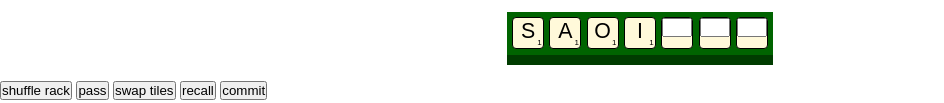
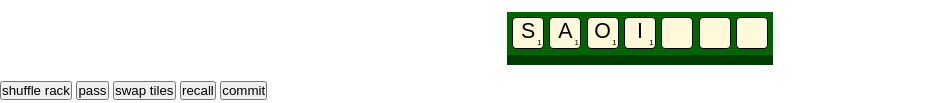
Before and after one commit to portsoc/tilescrobbler, a plain HTML site: page index.html in a window 1280 px wide. Shown: the part 537-640 px from the top of the page, without its empty margins (0-944 px from the left). Drawn offline with Linux system fonts and the light colour scheme.

Commit message:
better blank tile

```diff
--- a/style.css
+++ b/style.css
@@ -112,6 +112,16 @@ header {
   display: none;
 }
 
+.tile[data-score='0'] > input {
+  border: none;
+  background: transparent;
+  height: 100%;
+  text-align: center;
+  color: #66A;
+  text-transform: uppercase;
+  font-size: calc(var(--s) * 4 / 6);
+}
+
 #rack {
   background: darkgreen;
   padding: calc(var(--s) / 6) calc(var(--s) / 6) calc(var(--s) / 6);
```
